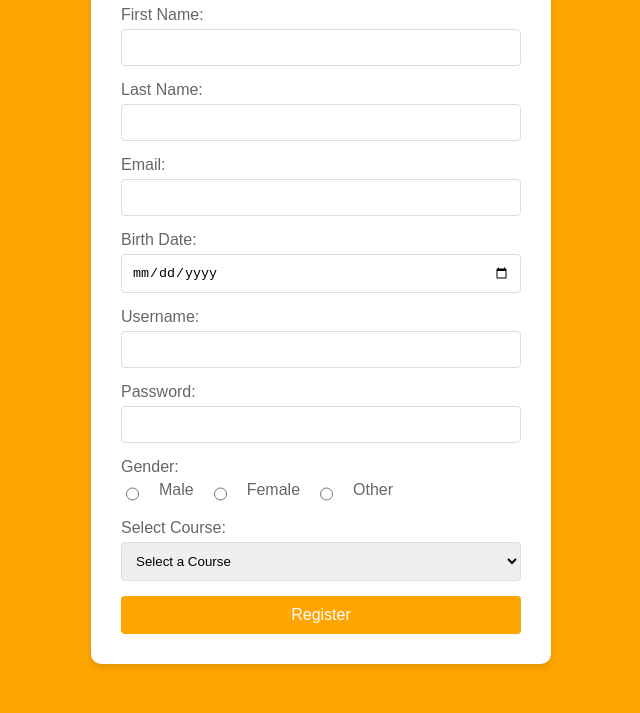
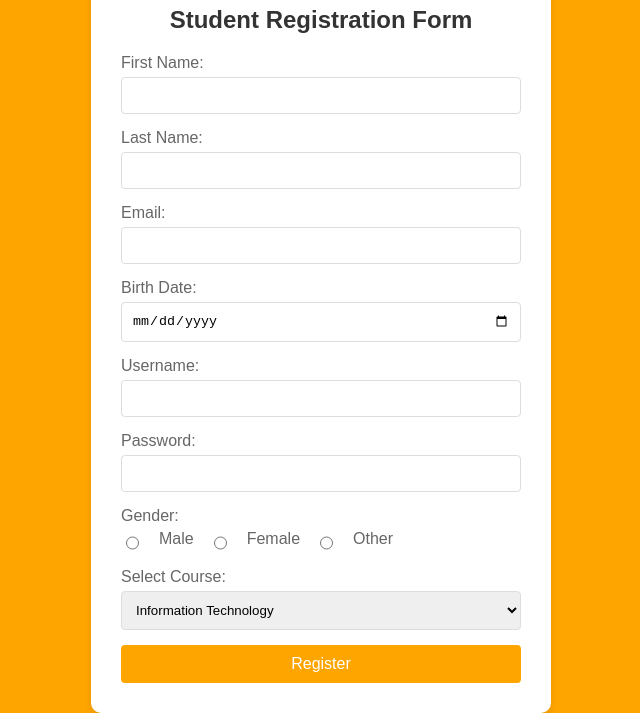
Before and after one commit to krazymonkey1212/razonableeeeeee, a plain HTML site: page index.html in a window 1280 px wide. Shown: the part 114-827 px from the top of the page, without its empty margins (319-959 px from the left). Before the commit the page ends 800 px from the top, so only its background shows below. Drawn offline with Linux system fonts and the light colour scheme.

Commit message:
Update index.html

```diff
--- a/index.html
+++ b/index.html
@@ -9,7 +9,8 @@
 <body>
     <div class="container">
         <form id="registrationForm">
-            <h2>Registration Form</h2>
+            <h1> Welcome to Western Institute of Technology</h1>
+            <h2>Student Registration Form</h2>
 
             <div class="form-group">
                 <label for="firstName">First Name:</label>
@@ -58,12 +59,18 @@
             <div class="form-group">
                 <label for="course">Select Course:</label>
                 <select id="course" name="course" required>
-                    <option value="">Select a Course</option>
-                    <option value="web-development">Web Development</option>
-                    <option value="data-science">Data Science</option>
-                    <option value="mobile-app">Mobile App Development</option>
-                    <option value="cybersecurity">Cybersecurity</option>
-                    <option value="ai-ml">AI and Machine Learning</option>
+                    <option value="information technology">Information Technology</option>
+                    <option value="civil engineering"> Civil Engineering</option>
+                    <option value="marine engineering"> Marine Engineering</option>
+                    <option value="mechanical engineering"> Mechanical Engineering</option>
+                    <option value="computer engineering"> Computer Engineering</option>
+                    <option value="electrical engineering"> Electrical Engineering</option>
+                    <option value="hospitality"> Hospitality Management</option>
+                    <option value="biology"> Biology (Microbiology)</option>
+                    <option value="political science"> Political Science</option>
+                    <option value="english"> English Language</option>
+                    <option value="accountancy"> Accountancy</option>
+                    <option value="business">Business Administration</option>
                 </select>
             </div>
 
```
